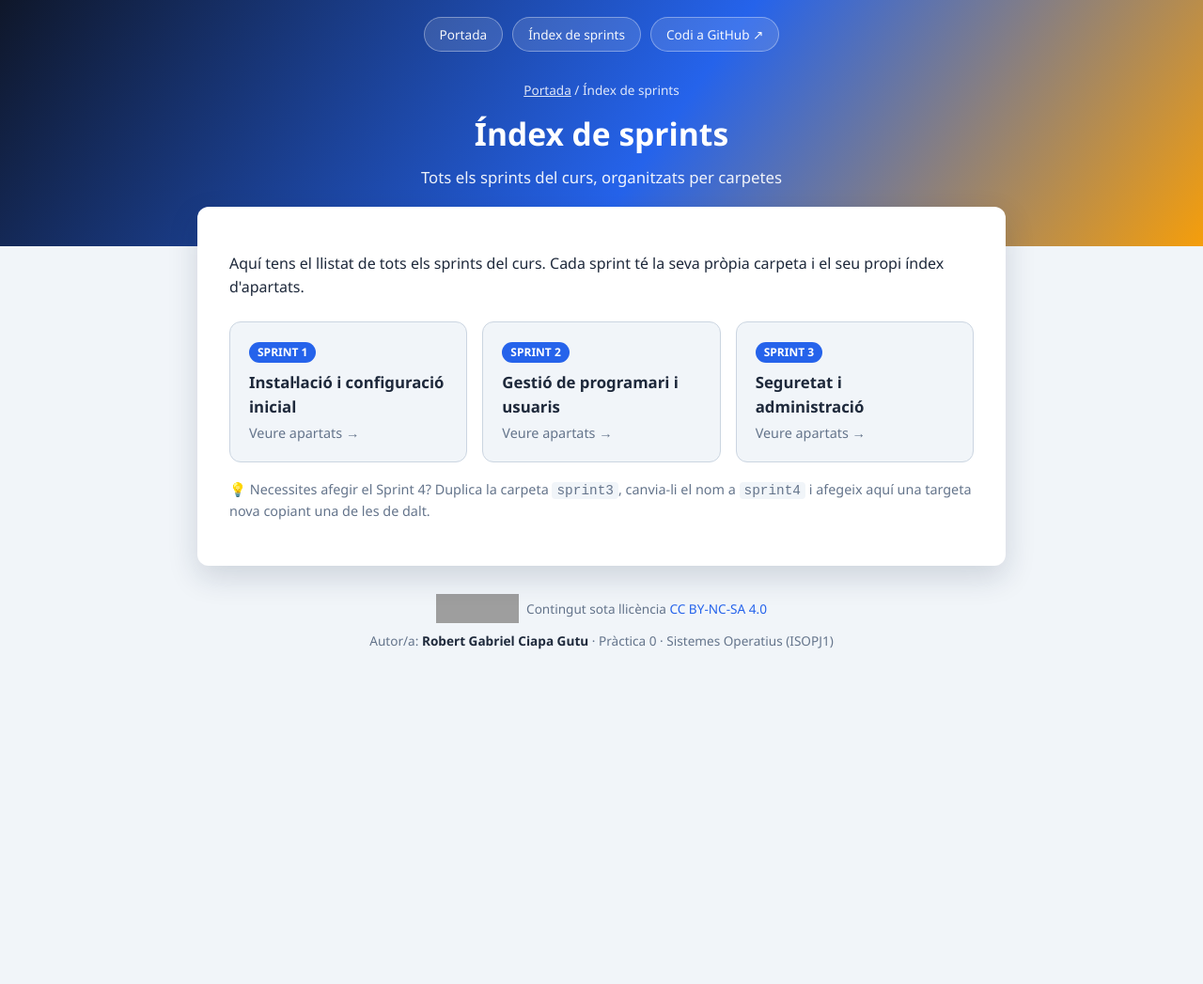
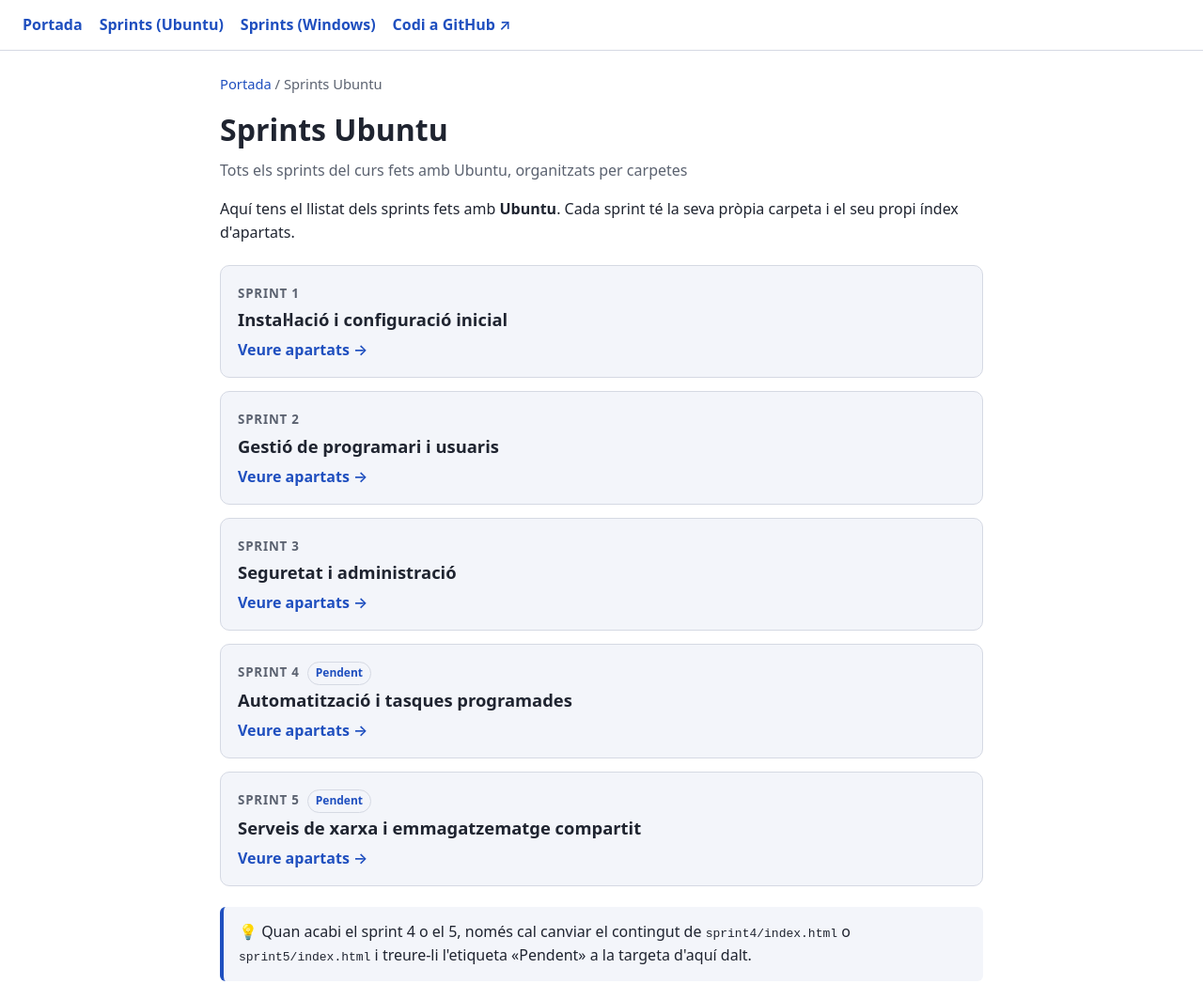
Before and after one commit to robertgabrielciapa-gif/sistemes_operatius2, a plain HTML site: page sprints.html in a window 1280 px wide. Shown: the top 1047 px of the page at 94% size. Before the commit the page ends 800 px from the top, so only its background shows below. Drawn offline with Linux system fonts and the light colour scheme; grey boxes are pictures that could not be loaded.

Commit message:
Add files via upload

```diff
--- a/sprints.html
+++ b/sprints.html
@@ -3,67 +3,79 @@
 <head>
 <meta charset="UTF-8">
 <meta name="viewport" content="width=device-width, initial-scale=1.0">
-<title>Índex de sprints</title>
-<link rel="stylesheet" href="css/estils.css">
+<title>Sprints Ubuntu</title>
+<style>
+  :root { --bg:#ffffff; --fg:#1f2430; --muted:#5b6270; --card:#f3f5fa; --line:#d5d9e3; --accent:#1f4fbf; }
+  @media (prefers-color-scheme: dark) {
+    :root { --bg:#14171f; --fg:#e8eaf0; --muted:#a0a7b8; --card:#1d212c; --line:#323847; --accent:#7ea2ff; }
+  }
+  * { box-sizing: border-box; }
+  body { margin:0; font-family: system-ui, -apple-system, "Segoe UI", Arial, sans-serif; background:var(--bg); color:var(--fg); line-height:1.55; }
+  nav { display:flex; flex-wrap:wrap; gap:18px; padding:14px 24px; border-bottom:1px solid var(--line); }
+  nav a { color:var(--accent); text-decoration:none; font-weight:600; }
+  nav a:hover { text-decoration:underline; }
+  main { max-width:860px; margin:0 auto; padding:24px; }
+  .crumbs { color:var(--muted); font-size:.92rem; }
+  .crumbs a { color:var(--accent); text-decoration:none; }
+  h1 { margin:.4em 0 .2em; }
+  .sub { color:var(--muted); margin-top:0; }
+  .cards { display:grid; gap:14px; margin:22px 0; }
+  .card { display:block; padding:16px 18px; background:var(--card); border:1px solid var(--line); border-radius:10px; color:inherit; text-decoration:none; }
+  .card:hover { border-color:var(--accent); }
+  .card small { color:var(--muted); font-weight:700; letter-spacing:.06em; }
+  .card h2 { margin:.15em 0 .3em; font-size:1.15rem; }
+  .card span { color:var(--accent); font-weight:600; }
+  .badge { display:inline-block; font-size:.75rem; padding:2px 8px; border-radius:999px; border:1px solid var(--line); color:var(--muted); margin-left:8px; }
+  .note { padding:14px 16px; background:var(--card); border-left:4px solid var(--accent); border-radius:6px; }
+  footer { max-width:860px; margin:30px auto 40px; padding:0 24px; color:var(--muted); font-size:.9rem; }
+  footer a { color:var(--accent); }
+</style>
 </head>
 <body>
-
-<header class="hero">
-  <nav class="hero-nav">
-    <a href="index.html">Portada</a>
-    <a href="sprints.html">Índex de sprints</a>
-    <a href="https://github.com/" target="_blank" rel="noopener">Codi a GitHub ↗</a>
-  </nav>
-  <div class="hero-titol">
-    <p class="miguetes"><a href="index.html">Portada</a> / Índex de sprints</p>
-    <h1>Índex de sprints</h1>
-    <p class="subtitol">Tots els sprints del curs, organitzats per carpetes</p>
+<nav>
+  <a href="index.html">Portada</a>
+  <a href="sprints.html">Sprints (Ubuntu)</a>
+  <a href="sprints-windows.html">Sprints (Windows)</a>
+  <a href="https://github.com/" target="_blank" rel="noopener">Codi a GitHub ↗</a>
+</nav>
+<main>
+  <div class="crumbs"><a href="index.html">Portada</a> / Sprints Ubuntu</div>
+  <h1>Sprints Ubuntu</h1>
+  <p class="sub">Tots els sprints del curs fets amb Ubuntu, organitzats per carpetes</p>
+  <p>Aquí tens el llistat dels sprints fets amb <strong>Ubuntu</strong>. Cada sprint té la seva pròpia carpeta i el seu propi índex d'apartats.</p>
+  <div class="cards">
+    <a class="card" href="sprint1/index.html">
+      <small>SPRINT 1</small>
+      <h2>Instal·lació i configuració inicial</h2>
+      <span>Veure apartats →</span>
+    </a>
+    <a class="card" href="sprint2/index.html">
+      <small>SPRINT 2</small>
+      <h2>Gestió de programari i usuaris</h2>
+      <span>Veure apartats →</span>
+    </a>
+    <a class="card" href="sprint3/index.html">
+      <small>SPRINT 3</small>
+      <h2>Seguretat i administració</h2>
+      <span>Veure apartats →</span>
+    </a>
+    <a class="card" href="sprint4/index.html">
+      <small>SPRINT 4</small><span class="badge">Pendent</span>
+      <h2>Automatització i tasques programades</h2>
+      <span>Veure apartats →</span>
+    </a>
+    <a class="card" href="sprint5/index.html">
+      <small>SPRINT 5</small><span class="badge">Pendent</span>
+      <h2>Serveis de xarxa i emmagatzematge compartit</h2>
+      <span>Veure apartats →</span>
+    </a>
   </div>
-</header>
-
-<main class="contenidor">
-  <section class="panell">
-    <p>Aquí tens el llistat de tots els sprints del curs. Cada sprint té la seva pròpia carpeta
-       i el seu propi índex d'apartats.</p>
-
-    <div class="rejilla-targetes">
-
-      <a class="targeta" href="sprint1/index.html">
-        <span class="numero">SPRINT 1</span>
-        <h3>Instal·lació i configuració inicial</h3>
-        <p>Veure apartats →</p>
-      </a>
-
-      <a class="targeta" href="sprint2/index.html">
-        <span class="numero">SPRINT 2</span>
-        <h3>Gestió de programari i usuaris</h3>
-        <p>Veure apartats →</p>
-      </a>
-
-      <a class="targeta" href="sprint3/index.html">
-        <span class="numero">SPRINT 3</span>
-        <h3>Seguretat i administració</h3>
-        <p>Veure apartats →</p>
-      </a>
-
-    </div>
-
-    <p class="consell">
-      💡 Necessites afegir el Sprint 4? Duplica la carpeta <code>sprint3</code>, canvia-li el nom a
-      <code>sprint4</code> i afegeix aquí una targeta nova copiant una de les de dalt.
-    </p>
-  </section>
+  <p class="note">💡 Quan acabi el sprint 4 o el 5, només cal canviar el contingut de <code>sprint4/index.html</code> o <code>sprint5/index.html</code> i treure-li l'etiqueta «Pendent» a la targeta d'aquí dalt.</p>
 </main>
-
-<footer class="peu">
-  <p class="peu-llicencia">
-    <a href="https://creativecommons.org/licenses/by-nc-sa/4.0/deed.ca" target="_blank" rel="license noopener">
-      <img src="https://licensebuttons.net/l/by-nc-sa/4.0/88x31.png" alt="Llicència Creative Commons Reconeixement-NoComercial-CompartirIgual 4.0" width="88" height="31">
-    </a>
-    <span>Contingut sota llicència <a href="https://creativecommons.org/licenses/by-nc-sa/4.0/deed.ca" target="_blank" rel="license noopener">CC BY-NC-SA 4.0</a></span>
-  </p>
-  <p class="autoria">Autor/a: <strong>Robert Gabriel Ciapa Gutu</strong> · Pràctica 0 · Sistemes Operatius (ISOPJ1)</p>
+<footer>
+  <p><a href="https://creativecommons.org/licenses/by-nc-sa/4.0/deed.ca"><img src="https://licensebuttons.net/l/by-nc-sa/4.0/88x31.png" alt="Llicència Creative Commons Reconeixement-NoComercial-CompartirIgual 4.0"></a><br>
+  Contingut sota llicència <a href="https://creativecommons.org/licenses/by-nc-sa/4.0/deed.ca">CC BY-NC-SA 4.0</a></p>
+  <p>Autor/a: <strong>Robert Ciapa Gutu</strong> · Pràctica 0 · Sistemes Operatius (ISOPJ1)</p>
 </footer>
-
 </body>
 </html>
```
Also changed, not shown: sprint4/index.html (added, +54 -0 lines), sprint5/index.html (added, +54 -0 lines).
